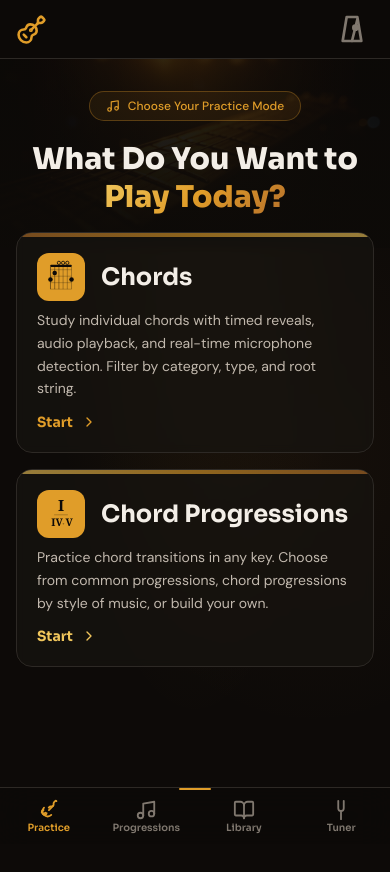
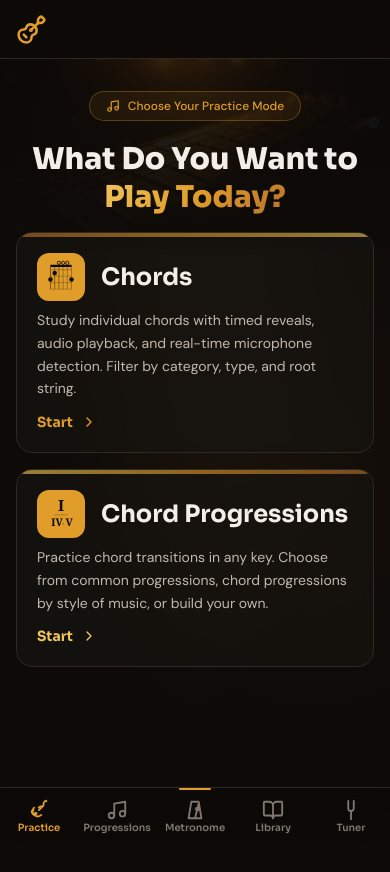
Before and after one commit to randysoller/FretMaster, a React (Vite) app: page / in a window 390 px wide. Shown: the top 872 px of the page. Built offline with nearby package versions, Linux system fonts and the light colour scheme.

Commit message:
Move metronome from header to mobile tab bar center

```diff
--- a/src/components/features/MetronomeDropdown.tsx
+++ b/src/components/features/MetronomeDropdown.tsx
@@ -57,7 +57,7 @@ function MetronomeIcon({ className }: { className?: string }) {
   );
 }
 
-export default function MetronomeDropdown() {
+export default function MetronomeDropdown({ position = 'top' }: { position?: 'top' | 'bottom' }) {
   const [open, setOpen] = useState(false);
   const dropdownRef = useRef<HTMLDivElement>(null);
   const store = useMetronomeStore();
@@ -87,6 +87,25 @@ export default function MetronomeDropdown() {
   return (
     <div ref={dropdownRef} className="relative">
       {/* Trigger button */}
+      {position === 'bottom' ? (
+        <button
+          onClick={() => setOpen(!open)}
+          className={`relative flex flex-col items-center justify-center gap-0.5 transition-colors ${
+            store.isPlaying
+              ? 'text-[hsl(142_71%_45%)]'
+              : open
+                ? 'text-[hsl(var(--color-emphasis))]'
+                : 'text-[hsl(var(--text-muted))] active:text-[hsl(var(--text-default))]'
+          }`}
+          title="Metronome"
+        >
+          <MetronomeIcon className="size-[22px]" />
+          <span className="text-[10px] font-display font-semibold leading-none">Metronome</span>
+          {store.isPlaying && (
+            <span className="absolute top-0 left-1/2 -translate-x-1/2 w-8 h-[2px] rounded-full bg-[hsl(142_71%_45%)]" />
+          )}
+        </button>
+      ) : (
         <button
           onClick={() => setOpen(!open)}
           className={`
@@ -105,10 +124,15 @@ export default function MetronomeDropdown() {
             <span className="absolute -top-0.5 -right-0.5 size-2.5 rounded-full bg-[hsl(142_71%_45%)] animate-pulse" />
           )}
         </button>
+      )}
 
       {/* Dropdown panel */}
       {open && (
-        <div className="fixed left-2 right-2 top-[58px] z-50 sm:absolute sm:left-auto sm:right-0 sm:top-full sm:mt-2 sm:w-[400px] rounded-xl border border-[hsl(var(--border-default))] bg-[hsl(var(--bg-elevated))] shadow-2xl overflow-hidden">
+        <div className={`fixed left-2 right-2 z-50 rounded-xl border border-[hsl(var(--border-default))] bg-[hsl(var(--bg-elevated))] shadow-2xl overflow-hidden ${
+          position === 'bottom'
+            ? 'bottom-[64px] sm:absolute sm:left-auto sm:right-0 sm:bottom-full sm:mb-2 sm:w-[400px]'
+            : 'top-[58px] sm:absolute sm:left-auto sm:right-0 sm:top-full sm:mt-2 sm:w-[400px]'
+        }`}>
           {/* Header */}
           <div className="flex items-center justify-center px-4 py-3.5 sm:py-3 border-b border-[hsl(var(--border-subtle))]">
             <div className="flex items-center gap-2">
--- a/src/components/layout/Header.tsx
+++ b/src/components/layout/Header.tsx
@@ -1,6 +1,6 @@
 import { Link, useLocation, useNavigate } from 'react-router-dom';
 import { Guitar, BookOpen, PenTool } from 'lucide-react';
-import MetronomeDropdown from '@/components/features/MetronomeDropdown';
+
 
 function TuningForkIcon({ className }: { className?: string }) {
   return (
@@ -32,10 +32,6 @@ export default function Header() {
         </Link>
 
         <nav className="flex items-center gap-[4px]">
-          {/* Desktop-only nav icons (hidden on mobile — use bottom tab bar instead) */}
-          {/* Metronome dropdown — always visible */}
-          <MetronomeDropdown />
-
           {/* Tuner toggle — hidden on mobile (bottom tab bar handles it) */}
           <button
             onClick={() => {
--- a/src/components/layout/MobileTabBar.tsx
+++ b/src/components/layout/MobileTabBar.tsx
@@ -1,5 +1,6 @@
 import { Link, useLocation } from 'react-router-dom';
 import { BookOpen, Music } from 'lucide-react';
+import MetronomeDropdown from '@/components/features/MetronomeDropdown';
 
 function TuningForkIcon({ className }: { className?: string }) {
   return (
@@ -22,9 +23,12 @@ function GuitarIcon({ className }: { className?: string }) {
   );
 }
 
-const tabs = [
+const leftTabs = [
   { to: '/', label: 'Practice', icon: GuitarIcon, matchPaths: ['/', '/chord-practice', '/practice'] },
   { to: '/progressions', label: 'Progressions', icon: Music, matchPaths: ['/progressions'] },
+] as const;
+
+const rightTabs = [
   { to: '/library', label: 'Library', icon: BookOpen, matchPaths: ['/library'] },
   { to: '/tuner', label: 'Tuner', icon: TuningForkIcon, matchPaths: ['/tuner'] },
 ] as const;
@@ -32,10 +36,7 @@ const tabs = [
 export default function MobileTabBar() {
   const { pathname } = useLocation();
 
-  return (
-    <nav className="fixed bottom-0 left-0 right-0 z-50 sm:hidden border-t border-[hsl(var(--border-subtle))] bg-[hsl(var(--bg-base)/0.92)] backdrop-blur-lg safe-area-bottom">
-      <div className="grid grid-cols-4 h-[56px]">
-        {tabs.map((tab) => {
+  const renderTab = (tab: typeof leftTabs[number] | typeof rightTabs[number]) => {
     const isActive = tab.matchPaths.some((p) =>
       p === '/' ? pathname === '/' : pathname.startsWith(p),
     );
@@ -57,7 +58,17 @@ export default function MobileTabBar() {
         )}
       </Link>
     );
-        })}
+  };
+
+  return (
+    <nav className="fixed bottom-0 left-0 right-0 z-50 sm:hidden border-t border-[hsl(var(--border-subtle))] bg-[hsl(var(--bg-base)/0.92)] backdrop-blur-lg safe-area-bottom">
+      <div className="grid grid-cols-5 h-[56px]">
+        {leftTabs.map(renderTab)}
+        {/* Center metronome */}
+        <div className="flex flex-col items-center justify-center">
+          <MetronomeDropdown position="bottom" />
+        </div>
+        {rightTabs.map(renderTab)}
       </div>
     </nav>
   );
```
Lines whose indentation alone changed are shown as unchanged.
